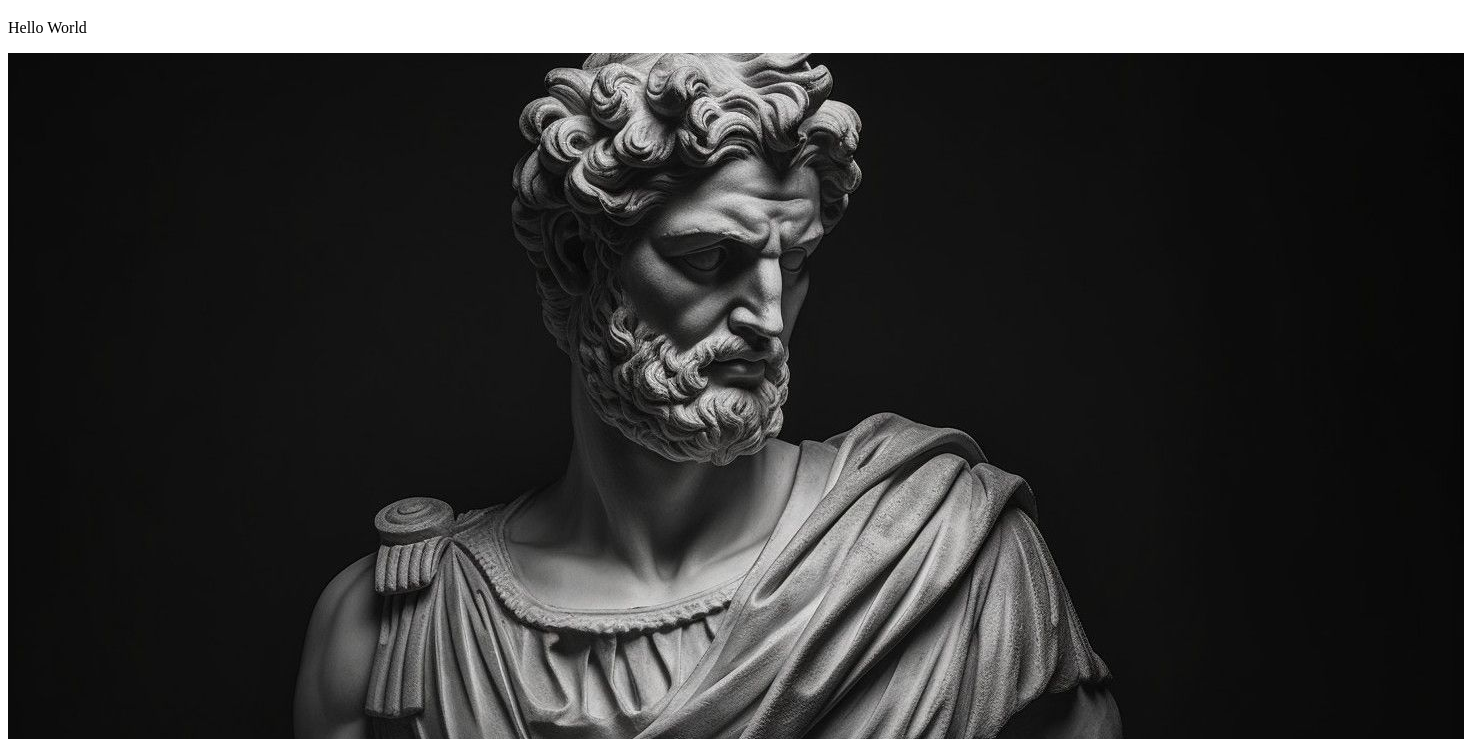
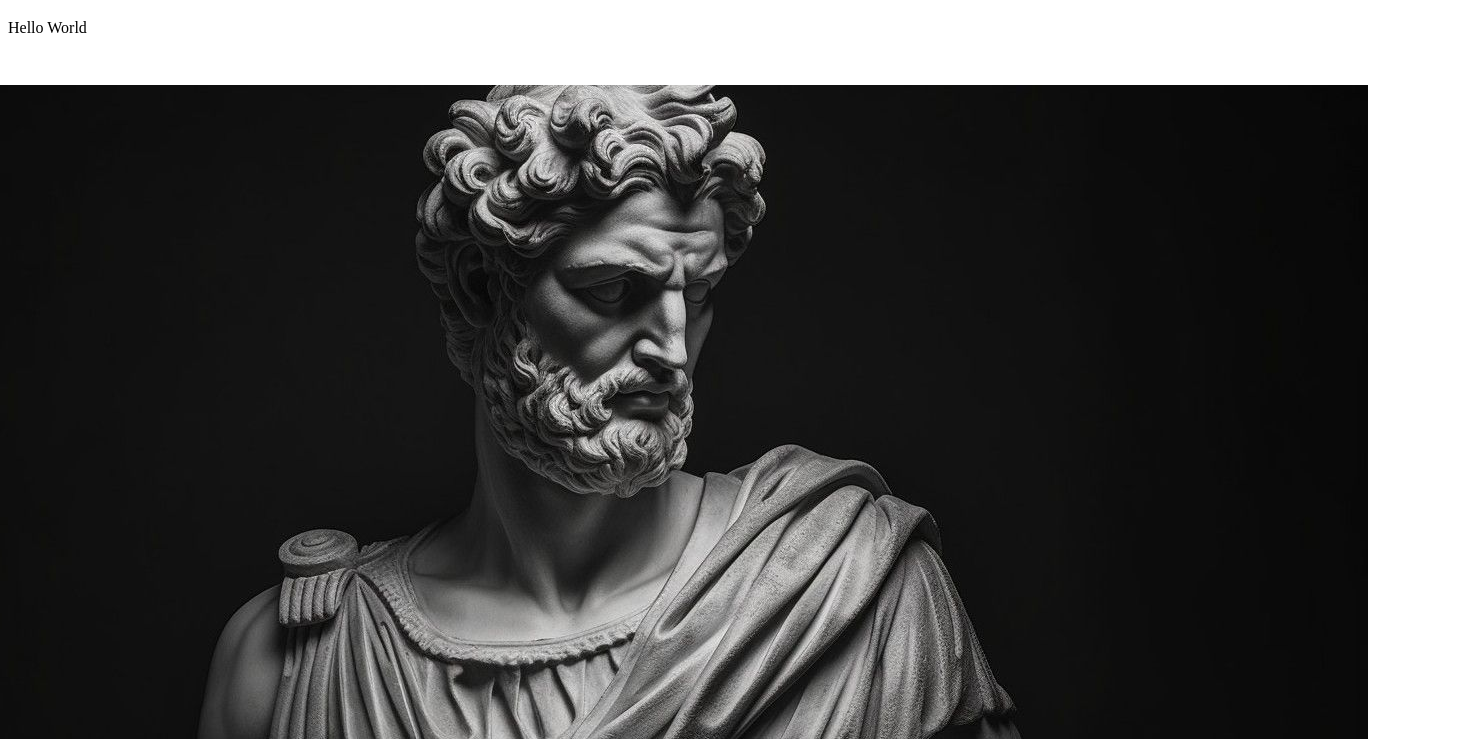
Before and after one commit to BakaBen/studious-meme, a plain HTML site: page index.html in a window 1280 px wide. Shown: the part 61-800 px from the top of the page, 1464 px wide, since content can reach past the window. Drawn offline with Linux system fonts and the light colour scheme.

Commit message:
update style

```diff
--- a/index.html
+++ b/index.html
@@ -4,6 +4,7 @@
     <meta charset="UTF-8">
     <meta name="viewport" content="width=device-width, initial-scale=1.0">
     <title>UiTM</title>
+    <link rel="stylesheet" href="style.css">
 </head>
 <body>
     <h1>
@@ -11,7 +12,10 @@
     </h1>
 
     <p>Hello World</p>
-    <img src="asset/687098a846ac674ce24b7c97e963906d.jpg" alt="socrates">
-
+    <div class="container">
+        <div class="image">
+            <img src="asset/687098a846ac674ce24b7c97e963906d.jpg" alt="socrates">
+        </div>
+    </div>
 </body>
 </html>
--- /dev/null
+++ b/style.css
@@ -0,0 +1,12 @@
+.container{
+    display: flex;
+    justify-content: center;
+    align-items: center;
+}
+
+.image{
+    display: flex;
+    justify-content: center;
+    align-items: center;
+    margin-top: 2rem;
+}
```
